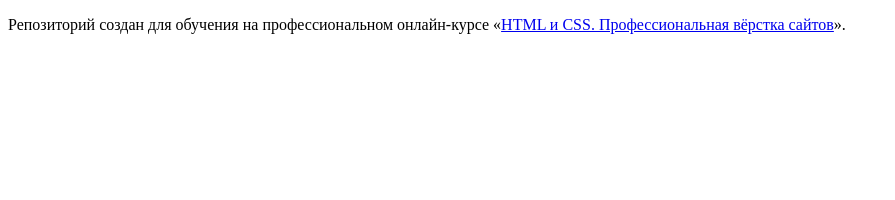
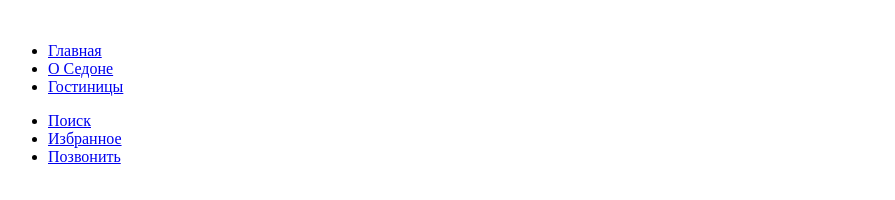
Before and after one commit to htmlacademy-htmlcss/2342117-sedona-37, a plain HTML site: page index.html in a window 1280 px wide. Shown: the whole page, without its empty margins (0-895 px from the left). Drawn offline with Linux system fonts and the light colour scheme.

Commit message:
Разметил Хэдер
- исправить "позвонить"
- разобраться с ссылками

```diff
--- a/index.html
+++ b/index.html
@@ -1,12 +1,47 @@
 <!DOCTYPE html>
 <html lang="ru">
   <head>
-    <meta charset="utf-8">
-    <title>HTML Academy: Седона</title>
+    <meta charset="utf-8" />
+    <title>Sedona</title>
   </head>
   <body>
+    <header class="page-header">
+      <a href="index.html" class="logo-link">
+        <img src="#" alt="" class="logo" />
+      </a>
+      <nav class="navigation">
+        <ul class="main-nav">
+          <li class="main-nav-item">
+            <a href="#" class="main-nav-link"> Главная</a>
+          </li>
+          <li class="main-nav-item">
+            <a href="#part1" class="main-nav-link">О Седоне</a>
+            <!-- ссылка на id в странице -->
+          </li>
+          <li class="main-nav-item">
+            <a href="catalog.html" class="main-nav-link">Гостиницы</a>
+          </li>
+        </ul>
 
-    <p>Репозиторий создан для обучения на профессиональном онлайн‑курсе «<a href="https://htmlacademy.ru/intensive/htmlcss">HTML и CSS. Профессиональная вёрстка сайтов</a>».</p>
-
+        <ul class="nav-user">
+          <li class="nav-user-item">
+            <a href="#" class="nav-user-link">
+              <span class="visually-hidden"> Поиск </span>
+            </a>
+          </li>
+          <li class="nav-user-item">
+            <a href="#" class="nav-user-link">
+              <span class="visually-hidden"> Избранное </span>
+            </a>
+          </li>
+          <li class="main-nav-item">
+            <a href="tel:+78128121212" class="nav-user-link">Позвонить</a>
+            <!-- я пока не знаю, как это сделать https://htmlacademy.ru/blog/html/mailto -->
+          </li>
+        </ul>
+      </nav>
+    </header>
+    <main class="page-main"></main>
+    <footer class="page-footer"></footer>
   </body>
 </html>
```
Also changed, not shown: Сatalog.html (added).
